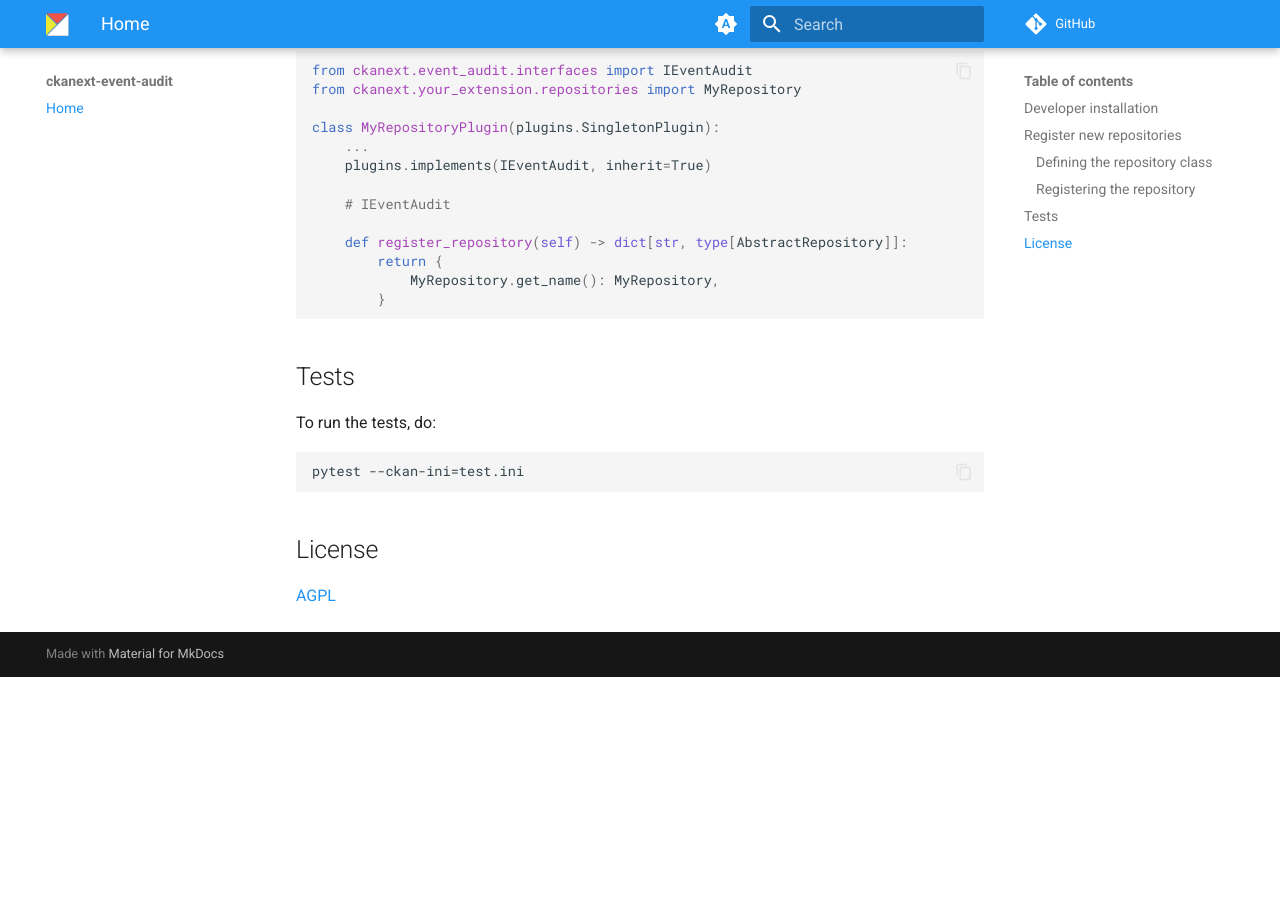
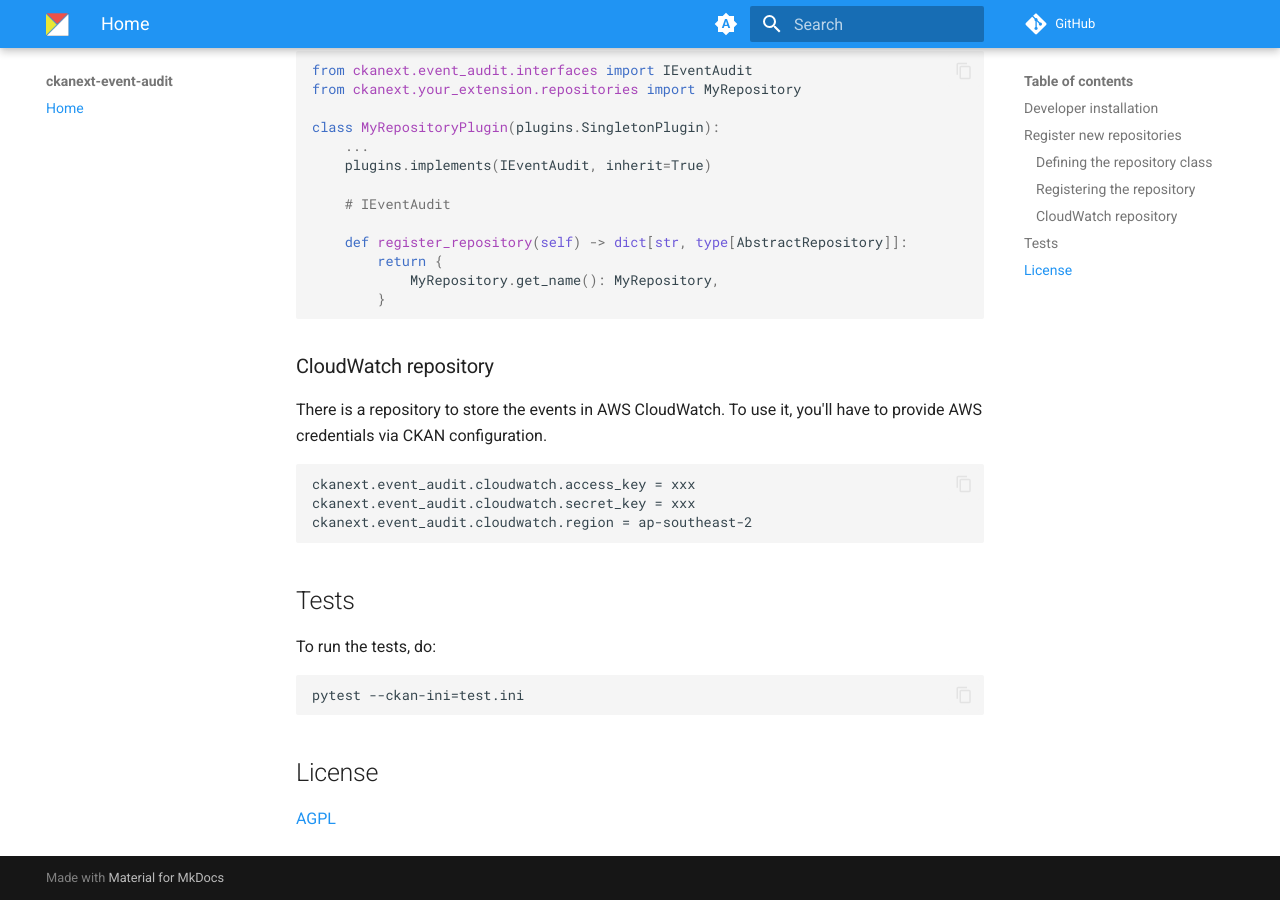
Before and after one commit to DataShades/ckanext-event-audit, an MkDocs documentation site: the page built from docs/index.md, in a window 1280 px wide and 900 px high, scrolled down 1502 px. Built offline with MkDocs 1.6.1 and Material for MkDocs 9.7.7, drawn with Linux system fonts in a browser that asks for light colours; comment, search, counter and statistics services are not loaded; before the commit the page ends 2179 px from its top, so only the background shows below that.

Commit message:
doc: add cloudwatch config options info

````diff
--- a/docs/index.md
+++ b/docs/index.md
@@ -73,6 +73,16 @@ class MyRepositoryPlugin(plugins.SingletonPlugin):
         }
 ```
 
+### CloudWatch repository
+
+There is a repository to store the events in AWS CloudWatch. To use it, you'll
+have to provide AWS credentials via CKAN configuration.
+
+```
+ckanext.event_audit.cloudwatch.access_key = xxx
+ckanext.event_audit.cloudwatch.secret_key = xxx
+ckanext.event_audit.cloudwatch.region = ap-southeast-2
+```
 
 ## Tests
 
````
